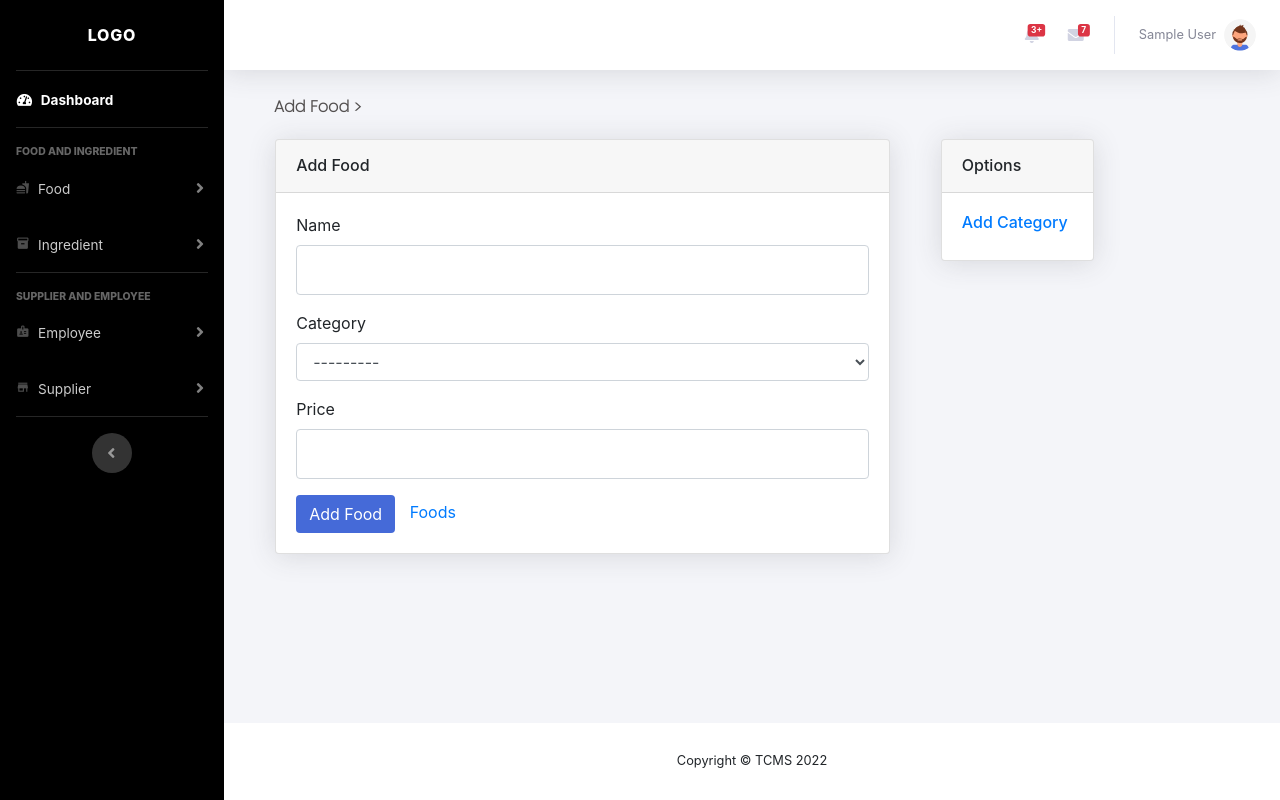
After one commit to satishkojushrestha/TandooryCafeS, a Django app: page /addfood/ in a window 1280 px wide. The commit adds this page. Run offline with Django 4.2, Linux system fonts and the light colour scheme; the visitor is signed in with stand-in values (Sample User, id 1); data that the repository does not hold is empty; some libraries are stand-ins or nearby versions.

Commit message:
Model for food and category created and add food also created

```diff
--- a/core/admin.py
+++ b/core/admin.py
@@ -1,5 +1,5 @@
 from django.contrib import admin
-from .models import User, Employee, Supplier, Ingredient
+from .models import User, Employee, Supplier, Ingredient, Food
 from django.contrib.auth.admin import UserAdmin
 
 
@@ -7,3 +7,4 @@ admin.site.register(User, UserAdmin)
 admin.site.register(Employee)
 admin.site.register(Supplier)
 admin.site.register(Ingredient)
+admin.site.register(Food)
--- a/core/forms.py
+++ b/core/forms.py
@@ -1,5 +1,7 @@
+from dataclasses import field
+from pyexpat import model
 from django import forms
-from core.models import User, Ingredient
+from core.models import User, Ingredient, Food, Category
 
 
 class LoginForm(forms.Form):
@@ -70,3 +72,15 @@ class IngredientForm(forms.ModelForm):
     class Meta:
         model = Ingredient
         fields = ['name', 'unit', 'price_per_unit', 'supplier', 'quantity']
+
+
+class FoodForm(forms.ModelForm):
+    class Meta:
+        model = Food
+        fields = "__all__"
+
+
+class CategoryForm(forms.ModelForm):
+    class Meta:
+        model = Category
+        fields = ['name']
--- a/core/models.py
+++ b/core/models.py
@@ -68,3 +68,19 @@ class Ingredient(models.Model):
         self.qr.save(fname, File(buffer), save=False)
         canvas.close()
         super(Ingredient, self).save(*args, **kwargs)
+
+
+class Category(models.Model):
+    name = models.CharField(max_length=10)
+
+    def __str__(self) -> str:
+        return str(self.name)
+
+
+class Food(models.Model):
+    name = models.CharField(max_length=20)
+    category = models.ForeignKey(Category, on_delete=models.RESTRICT)
+    price = models.IntegerField()
+
+    def __str__(self) -> str:
+        return str(self.name)
--- a/core/templates/base.html
+++ b/core/templates/base.html
@@ -72,9 +72,9 @@
 
             <!-- Sidebar - Brand -->
             <a class="sidebar-brand d-flex align-items-center justify-content-center" href="index.html">
-                <div class="sidebar-brand-icon rotate-n-15">
+                <!-- <div class="sidebar-brand-icon rotate-n-15">
                     <i class="fas fa-laugh-wink"></i>
-                </div>
+                </div> -->
                 <div class="sidebar-brand-text mx-3">LOGO</div>
             </a>
 
@@ -103,9 +103,10 @@
                     <i class="material-icons">fastfood</i>
                     <span>Food</span>
                 </a>
-                <div id="collapse" class="collapse" aria-labelledby="heading" data-parent="#accordionSidebar">
-                    <div id="text-nav" class="py-2 collapse-inner " style="height: 2rem;">
-                        <a class="collapse-item text-white" href="buttons.html">Add Food</a>
+                <div id="collapse" class="collapse" aria-labelledby="headingTwo" data-parent="#accordionSidebar">
+                    <div class="bg-white py-2 collapse-inner rounded">
+                        <a class="collapse-item" href="#">Add Food</a>
+                        <a class="collapse-item" href="#">Food</a>
                     </div>
                 </div>
             </li>
@@ -118,9 +119,9 @@
                 </a>
 
                 <div id="collapseTwo" class="collapse {% block ingredient_show %} {% endblock %}" aria-labelledby="headingTwo" data-parent="#accordionSidebar">
-                    <div class="py-2 collapse-inner rounded">
-                        <a class="collapse-item text-white" href="{% url 'add_ingredient' %}">Add Ingredient</a>
-                        <a class="collapse-item text-white" href="{% url 'ingredient' %}">Ingredient</a>
+                    <div class="bg-white py-2 collapse-inner rounded">
+                        <a class="collapse-item" href="{% url 'add_ingredient' %}">Add Ingredient</a>
+                        <a class="collapse-item" href="{% url 'ingredient' %}">Ingredient</a>
                     </div>
                 </div>
 
@@ -175,9 +176,9 @@
                 </a>
 
                 <div id="collapseFour" class="collapse" aria-labelledby="headingTwo" data-parent="#accordionSidebar">
-                    <div class="py-2 collapse-inner rounded">
-                        <a class="collapse-item text-white" href="{% url 'add_supplier' %}">Add Supplier</a>
-                        <a class="collapse-item text-white" href="{% url 'supplier' %}">Supplier</a>
+                    <div class="bg-white py-2 collapse-inner rounded">
+                        <a class="collapse-item" href="{% url 'add_supplier' %}">Add Supplier</a>
+                        <a class="collapse-item" href="{% url 'supplier' %}">Supplier</a>
                     </div>
                 </div>
 
--- /dev/null
+++ b/core/templates/pages/add_food.html
@@ -0,0 +1,131 @@
+{% extends 'base.html' %}
+{% load static %}
+{% load widget_tweaks %}
+
+{% block title %}Add Food{% endblock %}
+
+{% block cssandscripts %}
+    <link rel="stylesheet" href="https://maxcdn.bootstrapcdn.com/bootstrap/4.0.0/css/bootstrap.min.css" integrity="sha384-Gn5384xqQ1aoWXA+058RXPxPg6fy4IWvTNh0E263XmFcJlSAwiGgFAW/dAiS6JXm" crossorigin="anonymous">
+    <style>
+
+        .card-body a{
+            text-decoration: none;
+        }
+
+        #content{
+            background-color: #f4f5f9;
+        }
+
+        .form-control{
+            height: 50px;
+        }
+
+        .form-wrapper{
+            float: left;
+            width: 60%;
+            margin-left: 5%;
+            margin-top: 2%;
+
+        }
+
+        .form-wrapper-2{
+            float: left;
+            width: 15%;
+            margin-left: 5%;
+            margin-top: 2%;
+
+        }
+
+        .main-wrapper{
+            min-width: 80%;
+            margin: 0;
+            padding: 0;
+            position: absolute;
+        }
+
+        .btn-black{
+            background-color: #456AD8;
+            color: white;
+        }
+
+        .btn-black:hover{
+            color:#e1e1e1;
+        }
+
+        .link{
+            margin-left: 10px;
+        }
+
+        @media only screen and (max-width: 768px){
+            .form-control{
+                height: 35px;
+            }
+
+        }
+
+    </style>
+{% endblock %}
+
+
+{% block current_page %}Add Food{% endblock %}
+
+{% block page_content %}
+
+    <div class="main-wrapper">
+        <div class="form-wrapper">
+
+            <!-- Basic Card Example -->
+            <div class="card shadow mb-4">
+                <div class="card-header py-3">
+                    <h6 class="m-0">Add Food</h6>
+                </div>
+                <div class="card-body">
+                    <form method="POST">
+                        {% csrf_token %}
+
+                        <div class="form-group">
+                            <label for="firstname">Name</label>
+                            {% render_field form.name class="form-control" %}
+                            {{ form.name.errors }}
+                        </div>
+                        <div class="form-group">
+                            {{ form.category.errors }}
+                            <label for="lastname">Category</label>
+                            {% render_field form.category class="form-control" %}
+                        </div>
+
+                        <div class="form-group">
+                            {{ form.price.errors }}
+                            <label for="position">Price</label>
+                            {% render_field form.price class="form-control" %}
+                        </div>
+
+
+                        <button type="submit" class="btn btn-black">Add Food</button>
+                        <a href="#" class="link"> Foods </a>
+                    </form>
+                </div>
+            </div>
+
+        </div>
+
+        <div class="form-wrapper-2">
+
+            <!-- Basic Card Example -->
+            <div class="card shadow mb-4">
+                <div class="card-header py-3">
+                    <h6 class="m-0">Options</h6>
+                </div>
+                <div class="card-body">
+                    <h6><a href="#">Add Category</a></h6>
+                </div>
+            </div>
+
+        </div>
+    </div>
+
+
+
+
+
+{% endblock %}
--- a/core/templates/pages/ingredient_detail.html
+++ b/core/templates/pages/ingredient_detail.html
@@ -43,6 +43,7 @@
                                 <table class="table table-bordered" id="dataTable" width="100%" cellspacing="0">
                                     <thead>
                                         <tr>
+                                            <th class="sorting_asc_disabled sorting_desc_disabled text-center">Qr Code</th>
                                             <th>Name</th>
                                             <th>Unit</th>
                                             <th>Price Per Unit</th>
@@ -54,6 +55,7 @@
                                     </thead>
                                     <tfoot>
                                         <tr>
+                                            <th class="text-center">Qr Code</th>
                                             <th>Name</th>
                                             <th>Unit</th>
                                             <th>Price Per Unit</th>
@@ -66,6 +68,7 @@
                                     <tbody>
                                         {% for ingredient in ingredients %}
                                             <tr id="ingredient-{{ ingredient.id }}">
+                                                <td class="text-center"><a href="{{ ingredient.qr.url }}" target="blank"><img src="{{ ingredient.qr.url }}" alt="{{ ingredient.name }}" style="height: 80px; width: 80px;"></a></td>
                                                 <td>{{ ingredient.name }}</td>
                                                 <td>{{ ingredient.unit }}</td>
                                                 <td>{{ ingredient.price_per_unit }}</td>
--- a/core/urls.py
+++ b/core/urls.py
@@ -1,4 +1,3 @@
-from unicodedata import name
 from django.urls import path
 from .views import *
 
@@ -20,4 +19,5 @@ urlpatterns = [
     path('ingredient/', ingredient_view, name="ingredient"),
     path('ajax/crud/delete/ingredient/', DeleteCrudIngredient.as_view(), name='crud_ajax_delete_ingredient'),
     path('ingredient/edit/<int:id>', edit_ingredient_view, name="edit_ingredient"),
+    path('addfood/', add_food_view, name="add_food"),
 ]
--- a/core/views.py
+++ b/core/views.py
@@ -1,7 +1,8 @@
+from unicodedata import category
 from django.shortcuts import render, redirect
-from core.forms import EmployeeForm, IngredientForm, LoginForm, SupplierForm
+from core.forms import EmployeeForm, IngredientForm, LoginForm, SupplierForm, FoodForm, CategoryForm
 from django.contrib.auth import login, logout, authenticate
-from core.models import Ingredient, Supplier, User, Employee
+from core.models import Food, Ingredient, Supplier, User, Employee, Category
 from django.contrib.auth.decorators import login_required
 from django.views.generic import View
 from django.http import HttpResponse, JsonResponse
@@ -291,3 +292,24 @@ def edit_ingredient_view(request, id):
         })
     except:
         return HttpResponse(status=404)
+
+@login_required(login_url="/")
+def add_food_view(request):
+    if request.method == 'POST':
+        form = FoodForm(request.POST)
+        if form.is_valid():
+            form_data = form.cleaned_data
+            name = form_data.get("name")
+            category = form_data.get("category")
+            price = form_data.get("price")
+            get_category = Category.objects.get(name=category)
+            new_food = Food(
+                name = name,
+                category = get_category,
+                price = price
+            )
+            new_food.save()
+            return redirect('add_food')
+        return render(request, 'pages/add_food.html', {'form':form})
+
+    return render(request, 'pages/add_food.html', {'form':FoodForm})
```
Also changed, not shown: media/qr_codes/qr_code-Test.png (added).
